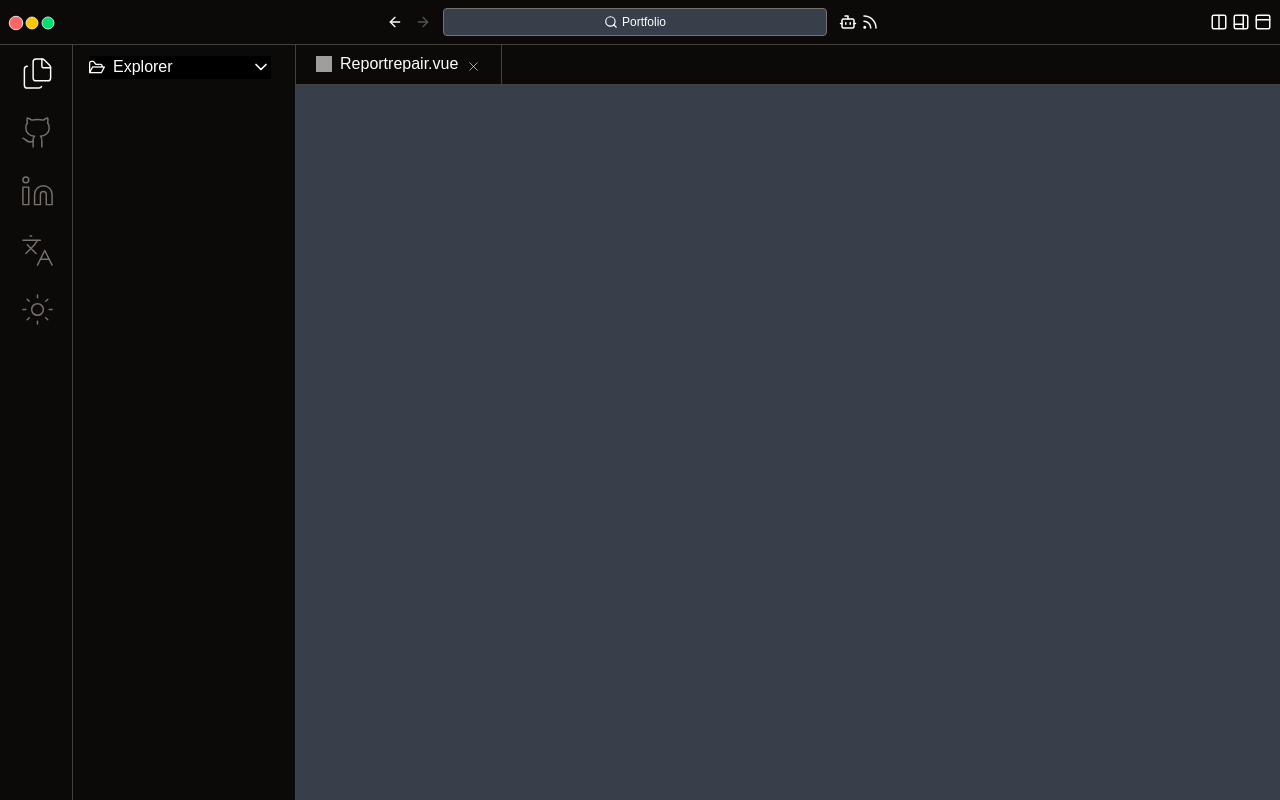
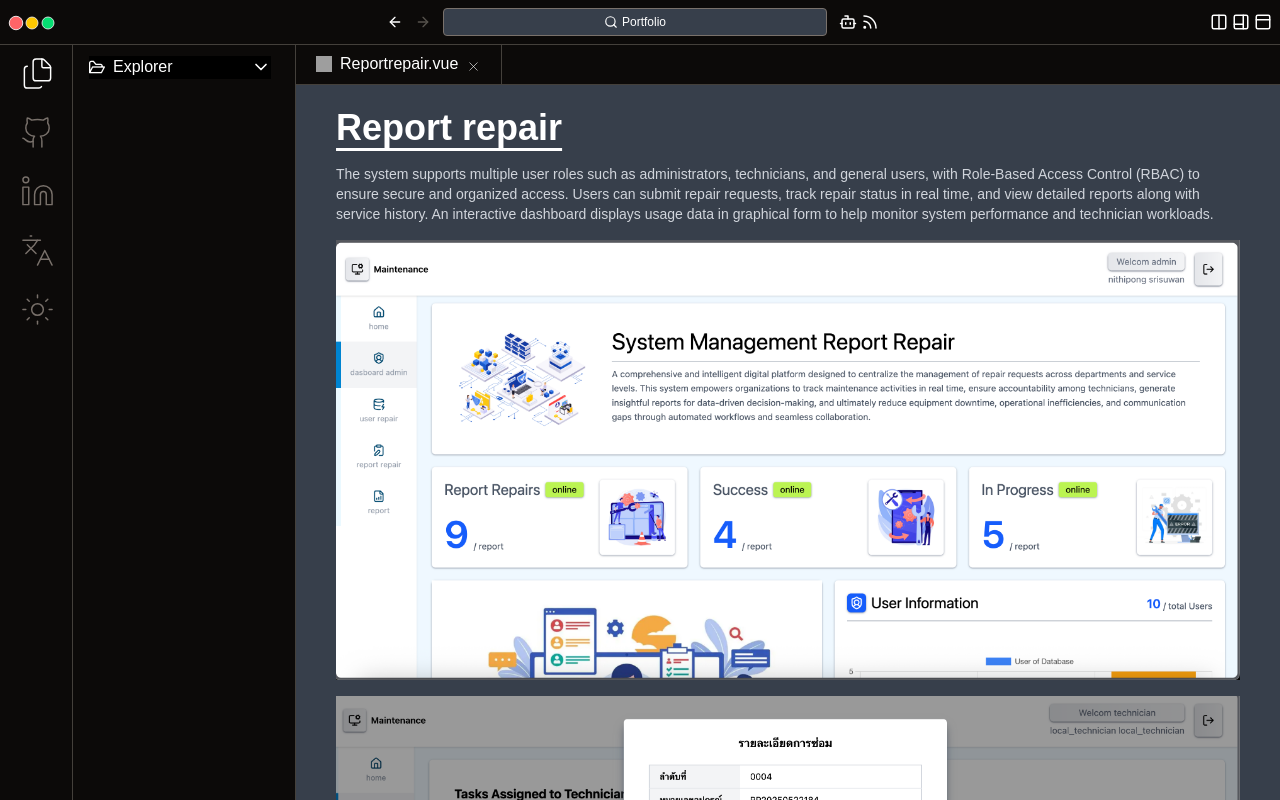
Before and after one commit to balldev1/portfolio, a Vue app in the folder frontend/: page /reportrepair in a window 1280 px wide. Shown: the top 800 px of the page. Built offline with nearby package versions, Linux system fonts and the light colour scheme; grey boxes are pictures that could not be loaded; a web font is replaced by a local one.

Commit message:
report_repair

```diff
--- a/frontend/src/components/layout/SidebarSelectExplorer.vue
+++ b/frontend/src/components/layout/SidebarSelectExplorer.vue
@@ -90,6 +90,11 @@ const items = computed(() => [
             label: t("tr069"),
             icon: "pi pi-twitch",
             route: "/tr069",
+          },
+          {
+            label: t("report_repair"),
+            icon: "pi pi-twitch",
+            route: "/reportrepair",
           },
           {
             label: t("orderfood"),
--- /dev/null
+++ b/frontend/src/components/project/single/Report_repair.vue
@@ -0,0 +1,21 @@
+<template>
+  <div class="flex flex-col gap-4 w-full">
+    <h1 class="text-4xl underline underline-offset-8 font-semibold">
+      Report repair
+    </h1>
+    <span class="text-gray-300 text-sm text-balance">
+      The system supports multiple user roles such as administrators,
+      technicians, and general users, with Role-Based Access Control (RBAC) to
+      ensure secure and organized access. Users can submit repair requests,
+      track repair status in real time, and view detailed reports along with
+      service history. An interactive dashboard displays usage data in graphical
+      form to help monitor system performance and technician workloads.
+    </span>
+    <div class="w-full">
+      <img src="/project/report1.webp" loading="lazy" alt="mikrotik" />
+    </div>
+    <div class="w-full">
+      <img src="/project/report2.webp" loading="lazy" alt="mikrotik" />
+    </div>
+  </div>
+</template>
--- a/frontend/src/router/index.js
+++ b/frontend/src/router/index.js
@@ -10,6 +10,7 @@ import Pokemon from "../views/Pokemon.vue";
 import Currency from "../views/Currency.vue";
 import Note from "../views/Note.vue";
 import Tr069 from "../views/Tr069.vue";
+import Reportrepair from "../views/Reportrepair.vue";
 import Weight from "../views/Weight.vue";
 import Door from "../views/Door.vue";
 import Springboot from "../views/Springboot.vue";
@@ -34,6 +35,7 @@ const routes = [
   { path: "/ss-it", component: Ssit },
   { path: "/modern-network", component: Modernnetwork },
   { path: "/tr069", component: Tr069 },
+  { path: "/reportrepair", component: Reportrepair },
   { path: "/orderfood", component: OrderFood },
   { path: "/weight", component: Weight },
   { path: "/door", component: Door },
--- /dev/null
+++ b/frontend/src/views/Reportrepair.vue
@@ -0,0 +1,29 @@
+<template>
+  <div class="flex flex-col">
+    <div
+      :class="[
+        isSidebarOpen ? 'pl-0 ' : '',
+        'transition-all duration-300 flex',
+      ]"
+    >
+      <div
+        :class="[
+          isSidebarOpen ? 'pt-5 ' : 'pt-0',
+          'transition-all duration-300 flex',
+        ]"
+      ></div>
+    </div>
+    <div
+      :class="[
+        isSidebarOpen ? 'pt-10' : 'pt-5 ',
+        'transition-all duration-300  flex px-10 ',
+      ]"
+    >
+      <Report_repair />
+    </div>
+  </div>
+</template>
+
+<script setup>
+import Report_repair from "@/components/project/single/Report_repair.vue";
+</script>
```
Also changed, not shown: frontend/public/project/report1.webp (added), frontend/public/project/report2.webp (added).
